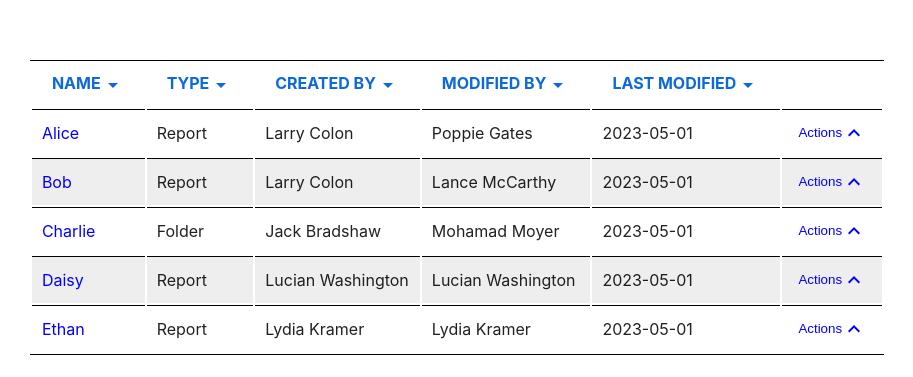
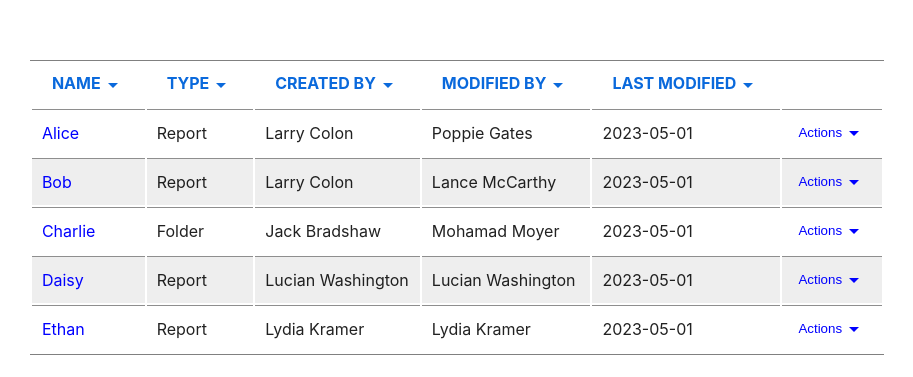
Before and after one commit to Noah8863/mck-Sandbox, a React (Vite) app: page / in a window 1280 px wide. Shown: the part 193-570 px from the top of the page, without its empty margins (183-1096 px from the left). Built offline with nearby package versions, Linux system fonts and the light colour scheme.

Commit message:
addded functional drop down menu

```diff
--- a/src/App.css
+++ b/src/App.css
@@ -30,6 +30,45 @@
   background-color:rgb(237, 235, 235);
 }
 .table-el {
-  border-top: 1px solid black;
+  border-top: 1px solid rgb(142, 142, 142);
   padding: 10px;
 }
+
+/* Dropdown Menu Styles */
+.dropdown-content {
+  display: block;
+  position: absolute;
+  background-color: rgb(255, 255, 255);
+  border-width: 2px;
+  border-color: black;
+  min-width: 160px;
+  box-shadow: 0px 10px 4px rgba(0, 0, 0, 0.2);
+  z-index: 1;
+}
+
+.dropdown-content a {
+  color: black;
+  padding: 12px 16px;
+  text-decoration: none;
+  display: block;
+  border-width: 2px;
+  border-color: black;
+  text-align: center;
+}
+
+.dropdown-content a:hover {
+  background-color: #d4d4d4;
+}
+
+.actionBtn {
+  background: none;
+  border: none;
+  color: blue;
+  cursor: pointer;
+  display: inline-block;
+  vertical-align: middle;
+}
+
+.actionBtn:focus {
+  outline: none;
+}
--- a/src/App.jsx
+++ b/src/App.jsx
@@ -1,17 +1,49 @@
 import { useState } from "react";
-import reactLogo from "./assets/react.svg";
-import viteLogo from "/vite.svg";
 import "./App.css";
 import data from "../data/data.json";
 import KeyboardArrowUpIcon from "@mui/icons-material/KeyboardArrowUp";
 import ArrowDropDownIcon from "@mui/icons-material/ArrowDropDown";
+import Modal from "./Modal/modal";
 
 function App() {
-  function handleDropDown() {}
+  const [openDropdownIndex, setOpenDropdownIndex] = useState(null);
+  const [isModalOpen, setIsModalOpen] = useState(false);
+  const [text, setText] = useState("")
+
+  const toggleDropdown = (index) => {
+    setOpenDropdownIndex(index === openDropdownIndex ? null : index);
+  };
+
+  const handleSelect = (option) => {
+    console.log(`Selected option: ${option}`);
+    if (option === "Re-Name") {
+      setIsModalOpen(true); // Open the modal when "Share" is selected
+      setText("This is passed down RE-NAME text")
+    }
+    if (option === "Share") {
+      setIsModalOpen(true); // Open the modal when "Share" is selected
+      setText("This is passed down SHARE text")
+    }
+    if (option === "Copy") {
+      setIsModalOpen(true); // Open the modal when "Share" is selected
+      setText("This is passed down COPY text")
+    }
+    setOpenDropdownIndex(null); // Close the dropdown after selection
+  };
+
+  const handleCloseModal = () => {
+    setIsModalOpen(false);
+  };
 
   return (
+    <>
     <table
-      style={{ borderTop: "1px solid black", borderBottom: "1px solid black", width: "100%", textAlign: "left" }}
+      style={{
+        borderTop: "1px solid grey",
+        borderBottom: "1px solid grey",
+        width: "100%",
+        textAlign: "left",
+      }}
     >
       <thead>
         <tr>
@@ -51,32 +83,63 @@ function App() {
         {data.Reports.map((report, index) => (
           <tr key={index} className="table-row">
             <td className="table-el">
-              <a style={{color:"blue"}}>{report.name}</a>
+              <a style={{ color: "blue" }}>{report.name}</a>
             </td>
             <td className="table-el">{report.type}</td>
             <td className="table-el">{report.created_by}</td>
             <td className="table-el">{report.modified_by}</td>
             <td className="table-el">{report.last_modified}</td>
             <td className="table-el">
+              <div style={{ position: "relative" }}>
                 <button
-                className="btn"
+                  className="actionBtn"
                   style={{
                     display: "inline-block",
                     verticalAlign: "middle",
                     color: "blue",
                   }}
-                onClick={handleDropDown}
+                  onClick={() => toggleDropdown(index)}
                 >
                   Actions
+                  {openDropdownIndex === index ? (
                     <KeyboardArrowUpIcon
-                  style={{ display: "inline-block", verticalAlign: "middle" }}
+                      style={{
+                        display: "inline-block",
+                        verticalAlign: "middle",
+                      }}
                     />
+                  ) : (
+                    <ArrowDropDownIcon
+                      style={{
+                        display: "inline-block",
+                        verticalAlign: "middle",
+                      }}
+                    />
+                  )}
                 </button>
+                {openDropdownIndex === index && (
+                  <div className="dropdown-content">
+                    {["Re-Name", "Share", "Copy"].map(
+                      (option, optIndex) => (
+                        <a
+                          key={optIndex}
+                          href="#"
+                          onClick={() => handleSelect(option)}
+                        >
+                          {option}
+                        </a>
+                      )
+                    )}
+                  </div>
+                )}
+              </div>
             </td>
           </tr>
         ))}
       </tbody>
     </table>
+    <Modal open={isModalOpen} onClose={handleCloseModal} text={text} />
+    </>
   );
 }
 
--- /dev/null
+++ b/src/Modal/modal.jsx
@@ -0,0 +1,41 @@
+import * as React from 'react';
+import Box from '@mui/material/Box';
+import Button from '@mui/material/Button';
+import Typography from '@mui/material/Typography';
+import Modal from '@mui/material/Modal';
+
+const style = {
+  position: 'absolute',
+  top: '50%',
+  left: '50%',
+  transform: 'translate(-50%, -50%)',
+  width: 400,
+  bgcolor: 'background.paper',
+  border: '2px solid #000',
+  boxShadow: 24,
+  p: 4,
+};
+
+export default function BasicModal({open, onClose, text}) {
+
+  return (
+    <div>
+      {/* <Button onClick={handleOpen}>Open modal</Button> */}
+      <Modal
+        open={open}
+        onClose={onClose}
+        aria-labelledby="modal-modal-title"
+        aria-describedby="modal-modal-description"
+      >
+        <Box sx={style}>
+          <Typography id="modal-modal-title" variant="h6" component="h2">
+            Text in a modal
+          </Typography>
+          <Typography id="modal-modal-description" sx={{ mt: 2 }}>
+            {text}
+          </Typography>
+        </Box>
+      </Modal>
+    </div>
+  );
+}
```
Also changed, not shown: src/Modal/modal.css (added). Lines whose indentation alone changed are shown as unchanged.
